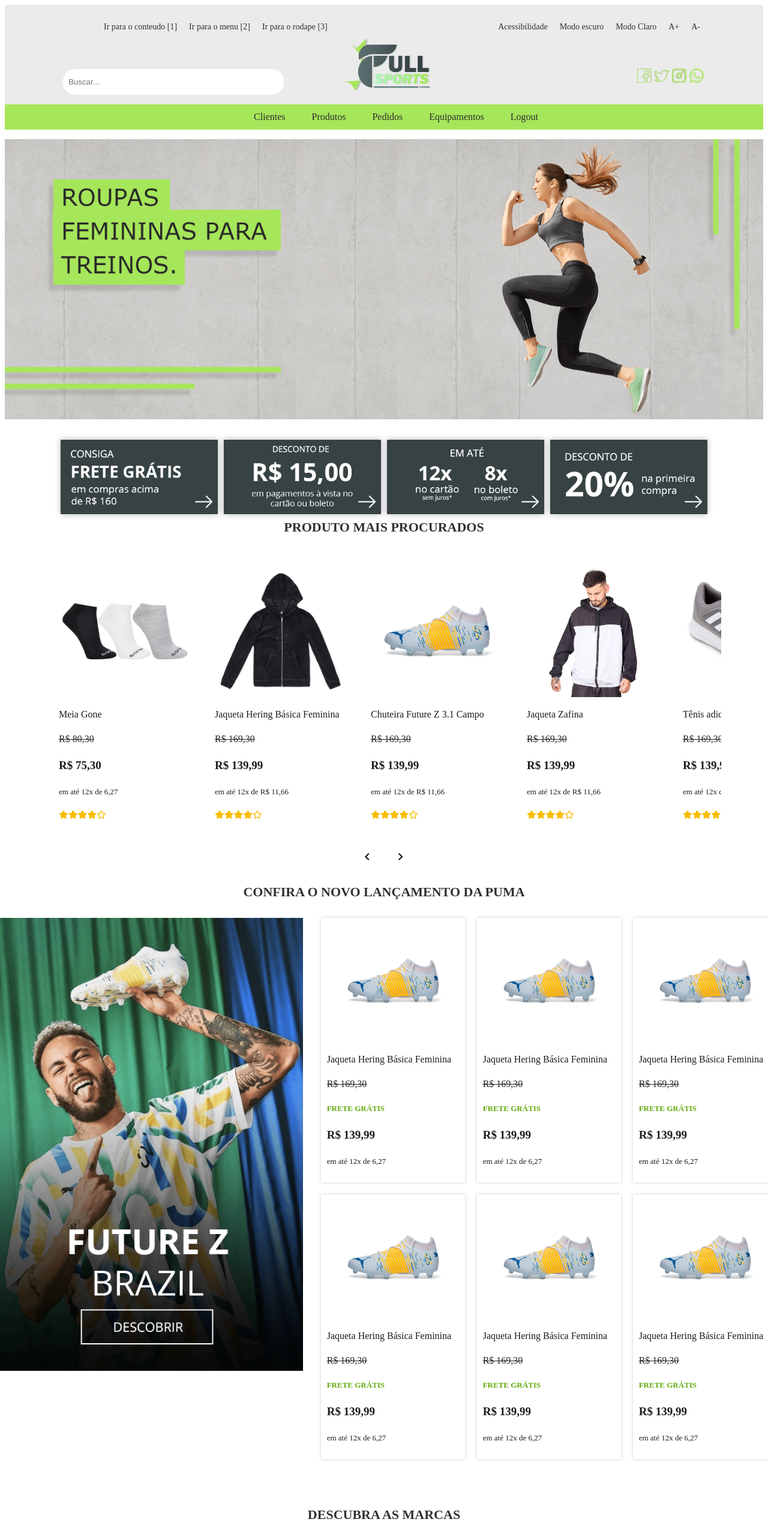
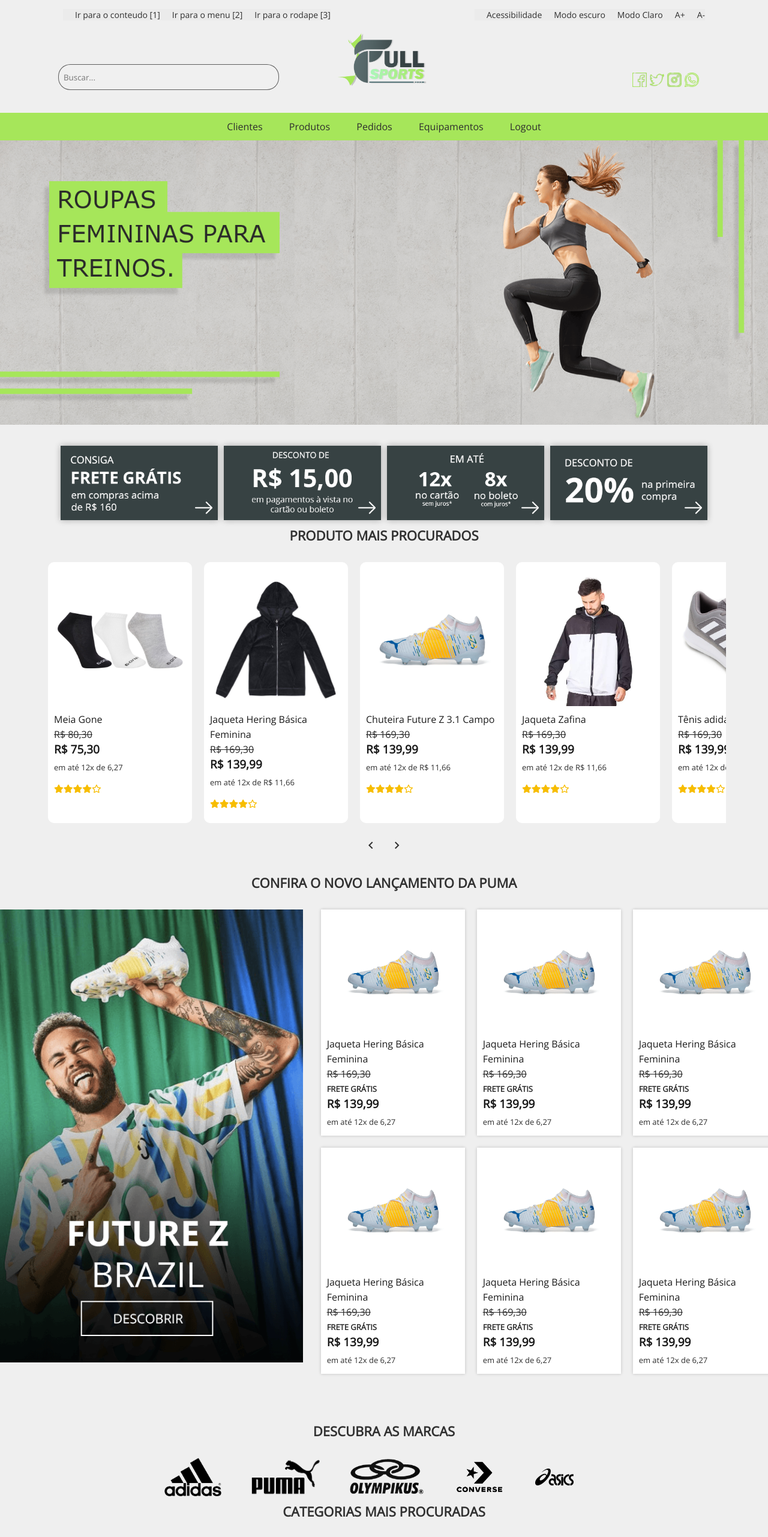
Before and after one commit to fullSports/Sig3_components, a React (Create React App) app: page / in a window 1280 px wide. Shown: the top 2562 px of the page at 60% size. Built offline with nearby package versions, Linux system fonts and the light colour scheme.

Commit message:
implementando o modo escuro

```diff
--- /dev/null
+++ b/public/css/contraste.css
@@ -0,0 +1,114 @@
+*{
+    margin: 0;
+    padding: 0;
+    font-family: 'Open Sans', sans-serif;
+    color: #e3e3e3;
+}
+
+
+body{
+    width: 100%;
+    grid-template-columns: auto;
+    grid-auto-columns: auto;
+    background-color: #2e2e31;
+    overflow-x: hidden;
+    color: #e3e3e3;
+}
+header{
+    background-color: #262627;
+}
+
+body::-webkit-scrollbar {
+    max-width: auto;
+    max-height: 50px;
+}
+body::-webkit-scrollbar-track {
+    background: #37373a;
+    border-radius: 20px;
+}
+
+body::-webkit-scrollbar-thumb {
+    display: block;
+    background-color: #19191c;
+    border-radius: 20px;
+    max-height: 5px;
+    border: 1px solid #fefefe42;
+}
+header * {
+    background-color: #262627;
+}
+#acessibilidade * {
+    background-color: #262627;
+}
+#acessibilidade a {
+    color: #e3e3e3;
+}
+#conjuntoIcones li{
+    color: rgb(255, 255, 255);
+}
+#barraPesquisa input{
+    background-color: rgb(65, 65, 65);
+    border: 1px solid rgb(45, 45, 45);
+    color: #e3e3e3;
+}
+
+#barraPesquisa input:active{
+    border: 1px solid rgb(45, 45, 45);
+}
+#rodape *{
+    background-color: #262627;
+}
+#rodape{
+    background-color: #262627;
+    color: #e3e3e3;
+}
+#txtAcess h1 h2 p{
+    color: #e3e3e3;
+}
+#cardFTZ {
+    background-color: #3d3d3e;
+}
+#conjuntoMarcas::-webkit-scrollbar {
+    max-width: auto;
+    height: auto;
+}
+
+#conjuntoMarcas::-webkit-scrollbar-track {
+    background: rgba(253, 254, 255, 0.5);
+    border-radius: 20px;
+}
+
+#conjuntoMarcas::-webkit-scrollbar-thumb {
+    display: block;
+    background-color: rgba(153, 153, 153, 0.3);
+    border-radius: 20px;
+    border: 1px solid transparent;
+}
+#tituloSec{
+    color: #e3e3e3
+}
+#btnSides{
+    color: #e3e3e3;
+}
+#card{
+    background-color: #3d3d3e;
+}
+#descCard{
+    color: #e3e3e3;
+}
+#corpoCard h3{
+    color: #e3e3e3;
+    background-color: #3d3d3e;
+}
+#tituloCard{
+    color: #e3e3e3;
+}
+#precoAnterior{
+    color: #a4a4a4;
+}
+#precoAnterior{
+    color: #a4a4a4;
+}
+#gridVisuPrd *{
+    background-color: #3d3d3e;
+}
--- /dev/null
+++ b/public/css/estiloLoja.css
@@ -0,0 +1,117 @@
+*{
+    margin: 0;
+    padding: 0;
+    font-family: 'Open Sans', sans-serif;
+    color: #2e2e2e;
+}
+
+
+body{
+    width: 100%;
+    grid-template-columns: auto;
+    grid-auto-columns: auto;
+    background-color: #efefef;
+    overflow-x: hidden;
+    color: #2e2e2e;
+}
+header{
+    background-color: #efefef;
+}
+
+body::-webkit-scrollbar {
+    max-width: auto;
+    max-height: 50px;
+}
+body::-webkit-scrollbar-track {
+    background: #fbfbfb;
+    border-radius: 20px;
+}
+
+body::-webkit-scrollbar-thumb {
+    display: block;
+    background-color: rgba(5, 5, 5, 0.178);
+    border-radius: 20px;
+    max-height: 5px;
+    border: 1px solid transparent;
+}
+#acessibilidade * {
+    background-color: #ebebeb;
+}
+#acessibilidade a {
+    color: #2e2e2e;
+}
+#conjuntoIcones li{
+    color: rgb(255, 255, 255);
+}
+#barraPesquisa input{
+    background-color: #f0f0f0;
+    border: 1px solid rgba(60, 60, 60, 0.807);
+}
+#barraPesquisa input:active{
+    border: 1px solid rgba(60, 60, 60);
+    outline: none;
+}
+#rodape *{
+    background-color: #fff;
+}
+#rodape{
+    background-color: #fff;
+    color: #313131;
+}
+#txtAcess h1 h2 p{
+    color: black;
+}
+#cardFTZ {
+    background-color: #fff;
+}
+#conjuntoMarcas::-webkit-scrollbar {
+    max-width: auto;
+    height: auto;
+}
+
+#conjuntoMarcas::-webkit-scrollbar-track {
+    background: rgba(253, 254, 255, 0.5);
+    border-radius: 20px;
+}
+
+#conjuntoMarcas::-webkit-scrollbar-thumb {
+    display: block;
+    background-color: rgba(153, 153, 153, 0.3);
+    border-radius: 20px;
+    border: 1px solid transparent;
+  }
+#tituloSec{
+    color: rgb(49, 49, 49);
+}
+#btnSides{
+    color: #1b1b1b;
+}
+#card{
+    background-color: #fff;
+}
+#descCard{
+    color: #1b1b1b;
+}
+#corpoCard h3{
+    color: #1b1b1b;
+    background-color: #fff;
+}
+#tituloCard{
+    color: #1b1b1b;
+}
+#precoAnterior{
+    color: #262626;
+}
+#filtragem-novi , #precoFiltra, #dispoFiltra, #colorPick, #categoFiltra{
+    border-bottom: 1px solid rgba(0, 0, 0,.1);
+    color: #2e2e2e;
+}
+#precoFiltra select, option{
+    background-color: #fff;
+}
+#categoFiltra li label{
+    color: #1b1b1b;
+}
+#gridVisuPrd *{
+    background-color: rgb(255, 255, 255);
+}
--- a/public/index.html
+++ b/public/index.html
@@ -17,7 +17,7 @@
   />
 	<link href="https://fonts.googleapis.com/css2?family=Open+Sans:wght@300&display=swap" rel="stylesheet">
 	<link href="https://fonts.googleapis.com/css2?family=Open+Sans:wght@300;400&display=swap" rel="stylesheet">
-    <link rel="icon" href="%PUBLIC_URL%/Favicon.ico"  href="%PUBLIC_URL%/../../src//css/estiloLoja.css"/>
+    <link rel="icon" href="%PUBLIC_URL%/Favicon.ico"/>
     <title>Full Sports - O Melhor Dos Artigos Esportivos Para Você</title>
 </head>
 
@@ -48,10 +48,9 @@
     <script src="https://code.jquery.com/jquery-3.6.0.js"
     integrity="sha256-H+K7U5CnXl1h5ywQfKtSj8PCmoN9aaq30gDh27Xc0jk="
     crossorigin="anonymous"></script>
-    <script>
-      var fonte = 16;
-
-$(document).ready(function(){
+  <script>
+    var fonte = 16;
+  $(document).ready(function(){
     $('#aumentaFonte').click(function(){
         if(fonte<20){
             fonte=fonte+1;
@@ -88,6 +87,79 @@
 
 });
 // $('body').css({'font-size': fonte+'pt'});
-    </script>
+  </script>
 
+  <script>
+    var link_css = "%PUBLIC_URL%/css/estiloLoja.css";
+
+
+if(getCookie2() == "contraste"){
+    link_css = "%PUBLIC_URL%/css/contraste.css";
+}
+else if(getCookie() == "default"){
+    link_css = "%PUBLIC_URL%/css/estiloLoja.css";
+}
+
+$(document).ready(function(){
+
+    $("#modoEscuro").click(function(){
+        setCookie("contraste");
+        location.reload();
+    });
+
+    $("#modoClaro").click(function(){
+        setCookie("default")
+        location.reload();
+    });
+
+});
+
+$("head").append("<link rel=stylesheet href="+ " "+ link_css +" " +"type=text/css>");
+
+function setCookie(value){
+    var data = new Date();
+    data.setTime(data.getTime() + 600000);
+
+    //cookies structure
+    document.cookie = "contraste="+value+"; expires="+data.toUTCString()+
+        "; path=/";
+
+}
+
+function getCookie(){
+    var cookie = document.cookie.split("=");
+
+    return cookie[1];
+}
+
+function getCookie2(){
+    var nameEQ = "contraste=";
+    var ca = document.cookie.split(';');
+    for (var i = 0; i < ca.length; i++) {
+        var c = ca[i];
+        while (c.charAt(0) == ' ') c = c.substring(1, c.length);
+        if (c.indexOf(nameEQ) == 0) return c.substring(nameEQ.length, c.length);
+    }
+    return undefined;
+
+}
+
+//BOTOES ROLAGEM CARROSSEL
+const groupCards = [...document.querySelectorAll('#conjuntoCard')];
+const btnAft = [...document.querySelectorAll('#btnAft')];
+const btnBef = [...document.querySelectorAll('#btnBef')]
+
+groupCards.forEach((item, i ) =>{
+    let groupCardsDimen = item.getBoundingClientRect();
+    let groupCardsLength = groupCardsDimen.width;
+
+    btnAft[i].addEventListener('click', () =>{
+        item.scrollLeft += groupCardsLength;
+    })
+
+    btnBef[i].addEventListener('click', () => {
+        item.scrollLeft -= groupCardsLength;
+    })
+})
+  </script>
 </html>
--- a/src/Components/Cabecalho/index.jsx
+++ b/src/Components/Cabecalho/index.jsx
@@ -6,13 +6,12 @@
 import InstagramIcone from "../../assets/images/instagram.png"
 import WhatsappIcone from "../../assets/images/whatsapp.png"
 import { corPrimaria } from "../UI/variaveis";
+
 const Topo = styled.header`
   min-width:100%
   height: auto;
-  background-color: #ebebeb;
 `;
 const Acessibilidade = styled.div`
-  background-color: #ebebeb;
   padding: 15px 0 0 0;
   min-height: 35px;
   font-weight: 450;
@@ -26,7 +25,6 @@
 
   a {
     text-decoration: none;
-    color: #2e2e2e;
   }
   a:hover {
     text-decoration: underline;
@@ -74,7 +72,7 @@
   justify-content: center;
   display: grid;
   grid-template-columns: repeat(3, 350px);
-  margin-bottom:1%;
+  margin-bottom:3%;
   justify-items: end;
   align-items: end;
 
@@ -97,9 +95,7 @@
   padding: 8px;
   width: 350px;
   height: 25px;
-  border: 1px solid #fff;
   border-radius: 20px;
-  background-color: #fff;
 
   @media screen and (max-width: 1144px) {
     padding: 4px;
@@ -129,7 +125,6 @@
   li{
     margin-left: 5px;
     display: inline;
-    color: rgb(255, 255, 255);
   }
   a {
     text-decoration: none;
@@ -139,12 +134,14 @@
   }
 `;
 const Menu = styled.nav`
-  background-color: #a6e65a;
+  *{
+    background-color: #a6e65a;
+  }
   ul{
-    text-align: center;
+  text-align: center;
   list-style:none;
   }
-  li{
+  ul li{
     display: inline;
   }
   a{
--- a/src/Components/Footer/index.jsx
+++ b/src/Components/Footer/index.jsx
@@ -3,8 +3,6 @@
 const Rodape = styled.footer`
     width: 100%;
     height: auto;
-    background-color: #fff;
-    color: #313131;
     text-align: center;
     padding: 20px 0 30px 0;
     grid-template-columns: auto;
@@ -13,8 +11,6 @@
     margin-top: 1%;
     margin-bottom: 1%;
     @media screen and (max-width: 1144px) {
-        background-color: #fff;
-        color: #313131;
         text-align: center;
         padding: 20px 0 30px 0;
         grid-template-columns: repeat(3, 100px);
--- a/src/Components/Pages/acessibilidade.jsx
+++ b/src/Components/Pages/acessibilidade.jsx
@@ -12,7 +12,6 @@
     h1{
         text-align: center;
         font-size: 22px;
-        color: black;
         margin: 0 0 20px;
     }
     h2{
@@ -24,7 +23,6 @@
     txtAcess p{
         text-align: center;
         font-size: 16px;
-        color: black;
         line-height: 25px;
     }
 `;
--- a/src/Components/Pages/equipamentos.jsx
+++ b/src/Components/Pages/equipamentos.jsx
@@ -38,8 +38,6 @@
 const FiltragemNovi = styled.div`
     padding-bottom: 10px;
     margin: 15px 0;
-    border-bottom: 1px solid rgba(0, 0, 0,.1);
-    color: #2e2e2e;
     p {
         margin: 5px 0 ;
     }
@@ -113,7 +111,6 @@
     }
     li label{
         margin-left: 10px;
-        color: #1b1b1b;
     }
 `;
 const GridProdutosEqui = styled.div`
@@ -181,12 +178,10 @@
     color: #1b1b1b;
 `;
 const PrecoAnterior =styled.p`
-    color: #262626;
     text-decoration: line-through;
 `;
 const PrecoAtual = styled.h3`
-    color: #262626;
-    h3.precoAtual{
+    h3{
         text-align: left;
     }
 `;
@@ -195,7 +190,6 @@
     font-weight: 600;
     font-size: 13px;
     /* width: max-content; */
-    color: #62aa0b;
     /* background-color: #a6e65a; */
 `;
 const DescCard = styled.div`
--- a/src/Components/Pages/index.jsx
+++ b/src/Components/Pages/index.jsx
@@ -135,27 +135,21 @@
 const CorpoCard = styled.div`
     margin: 5px 0;
     h3{
-        color: #1b1b1b;
-        background-color: #fff;
         font-size: 19px;
     }
     @media screen and (max-width: 1144px) {
         h3{
-        color: #1b1b1b;
         font-size: 19px;
         }
     }
 `;
 const TituloCard = styled.p`
     font-size: 16px;
-    color: #1b1b1b;
 `;
 const PrecoAnterior =styled.p`
-    color: #262626;
     text-decoration: line-through;
 `;
 const PrecoAtual = styled.h3`
-    color: #262626;
     h3.precoAtual{
         text-align: left;
     }
@@ -165,19 +159,17 @@
     font-weight: 600;
     font-size: 13px;
     /* width: max-content; */
-    color: #62aa0b;
     /* background-color: #a6e65a; */
 `;
 const DescCard = styled.div`
     font-size: 13px;
-    color: #1b1b1b;
 `;
 const StarsFeedback =styled.div`
     margin: 10px 0;
 `;
 const StarFeed = styled.i`
+    color: #f7bd00;
     font-size: 14px;
-    color: #f7bd00;
 `;
 const GrpBtn = styled.div`
     padding: 25px 0;
@@ -240,7 +232,6 @@
     }
 `;
 const CardFTZ = styled.div`
-    background-color: #fff;
     line-height: 25px;
     padding: 10px;
     box-shadow: 0 0 5px rgba(0, 0, 0, .2);
@@ -281,20 +272,6 @@
     img{
         height: 64px;
     }
-    ::-webkit-scrollbar {
-        max-width: auto;
-        height: auto;
-    }
-    ::-webkit-scrollbar-track {
-        background: rgba(253, 254, 255, 0.5);
-        border-radius: 20px;
-    }
-    ::-webkit-scrollbar-thumb {
-        display: block;
-        background-color: rgba(153, 153, 153, 0.3);
-        border-radius: 20px;
-        border: 1px solid transparent;
-      }
       @media screen and (max-width: 1144px) {
             display: flex;
             overflow-x: auto;
--- a/src/Components/Pages/tenis.jsx
+++ b/src/Components/Pages/tenis.jsx
@@ -15,9 +15,6 @@
     margin: 40px 0;
     margin-left: auto;
     margin-right: auto;
-    *{
-    background-color: rgb(255, 255, 255);
-    }
     justify-content: center;
     /* POSSIVEL MUDANÇA PARA 1200PX */
     width: 90%;
--- a/src/css/contraste.css
+++ /dev/null
@@ -1,35 +0,0 @@
-*{
-    margin: 0;
-    padding: 0;
-    font-family: 'Open Sans', sans-serif;
-    color: #efefef;
-}
-
-
-body{
-    width: 100%;
-    grid-template-columns: auto;
-    grid-auto-columns: auto;
-    background-color: #2e2e31;
-    overflow-x: hidden;
-    font-family: 'Open Sans', sans-serif;
-    color: #efefef;
-}
-
-
-body::-webkit-scrollbar {
-    max-width: auto;
-    max-height: 50px;
-}
-body::-webkit-scrollbar-track {
-    background: #37373a;
-    border-radius: 20px;
-}
-
-body::-webkit-scrollbar-thumb {
-    display: block;
-    background-color: #19191c;
-    border-radius: 20px;
-    max-height: 5px;
-    border: 1px solid #fefefe42;
-}
--- a/src/css/estiloLoja.css
+++ /dev/null
@@ -1,30 +0,0 @@
-*{
-    margin: 0;
-    padding: 0;
-    font-family: 'Open Sans', sans-serif;
-}
-
-body{
-    width: 100%;
-    grid-template-columns: auto;
-    grid-auto-columns: auto;
-    background-color: #efefef;
-    overflow-x: hidden;
-}
-
-body::-webkit-scrollbar {
-    max-width: auto;
-    max-height: 50px;
-}
-body::-webkit-scrollbar-track {
-    background: #fbfbfb;
-    border-radius: 20px;
-}
-
-body::-webkit-scrollbar-thumb {
-    display: block;
-    background-color: rgba(5, 5, 5, 0.178);
-    border-radius: 20px;
-    max-height: 5px;
-    border: 1px solid transparent;
-}
```
Also changed, not shown: src/App.js (+4 -4 lines).
